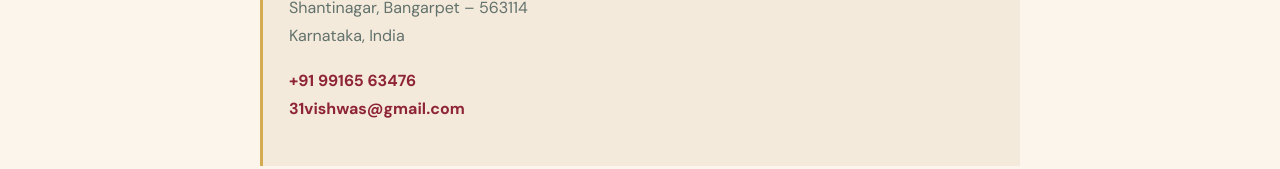
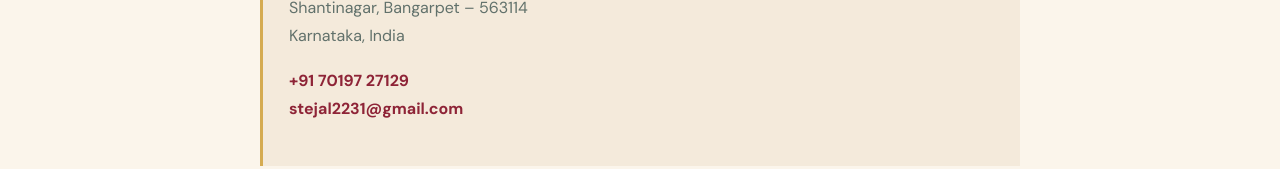
Before and after one commit to SantoryuSamurai/Om-Utsava, a Next.js app: page /contact in a window 1280 px wide. Shown: the part 550-719 px from the top of the page. Built offline with nearby package versions, Linux system fonts and the light colour scheme; a web font is replaced by a local one.

Commit message:
updated contact info

```diff
--- a/app/contact/page.js
+++ b/app/contact/page.js
@@ -3,5 +3,5 @@ import { PolicyPage } from "../policy-page";
 export const metadata = { title: "Contact Us | Om Utsava" };
 
 export default function ContactPage() {
-  return <PolicyPage eyebrow="Contact us" title="Get in touch with Om Utsava."><p>For questions about Om Utsava 2026 or a contribution, please contact the organising committee.</p><section className="contact-card"><h2>Om Utsava Organising Committee</h2><p>Shantinagar, Bangarpet – 563114<br />Karnataka, India</p><p><a href="tel:+919916563476">+91 99165 63476</a><br /><a href="mailto:31vishwas@gmail.com">31vishwas@gmail.com</a></p></section></PolicyPage>;
+  return <PolicyPage eyebrow="Contact us" title="Get in touch with Om Utsava."><p>For questions about Om Utsava 2026 or a contribution, please contact the organising committee.</p><section className="contact-card"><h2>Om Utsava Organising Committee</h2><p>Shantinagar, Bangarpet – 563114<br />Karnataka, India</p><p><a href="tel:+917019727129">+91 70197 27129</a><br /><a href="mailto:stejal2231@gmail.com">stejal2231@gmail.com</a></p></section></PolicyPage>;
 }
```
